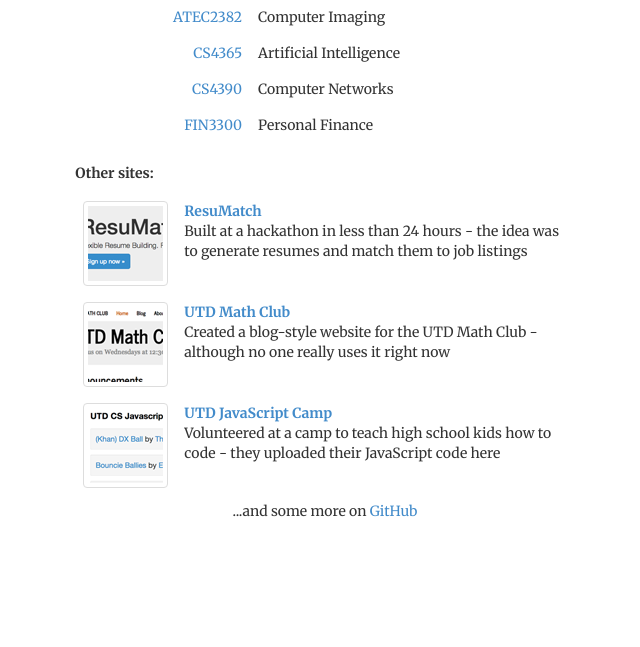
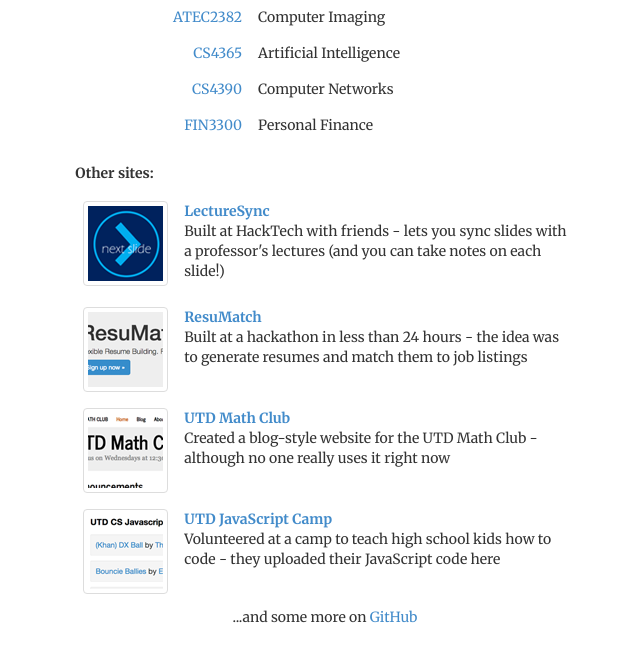
Before and after one commit to joshcai/website, a Django app: page /about/ in a window 1280 px wide. Shown: the part 350-997 px from the top of the page, without its empty margins (315-955 px from the left). Before the commit the page ends 867 px from the top, so only its background shows below. Run offline with Django 3.2, Linux system fonts and the light colour scheme; parts of the project's set-up code (start-up, migrations or seed data) failed here and were passed over.

Commit message:
added lecture-sync to websites

```diff
--- a/blog/templates/blog/about.html
+++ b/blog/templates/blog/about.html
@@ -35,6 +35,16 @@
 		</table>
 		<p><strong>Other sites:</strong></p>
 		<table style="margin-bottom:5px" class="table">
+			<tr>
+				<td class="text-right"><a href="http://lecture-sync.com"><img src="{% static 'img/web_lecture.png' %}" class="img-thumb"></a></td>
+				<td>
+					<p>
+						<a href="http://lecture-sync.com"><strong>LectureSync</strong></a>
+						<br />
+						Built at HackTech with friends - lets you sync slides with a professor's lectures (and you can take notes on each slide!)
+					</p>
+				</td>
+			</tr>
 			<tr>
 				<td class="text-right"><a href="../resumatch"><img src="{% static 'img/web_resume.png' %}" class="img-thumb"></a></td>
 				<td>
```
Also changed, not shown: blog/static/img/web_lecture.png (added).
